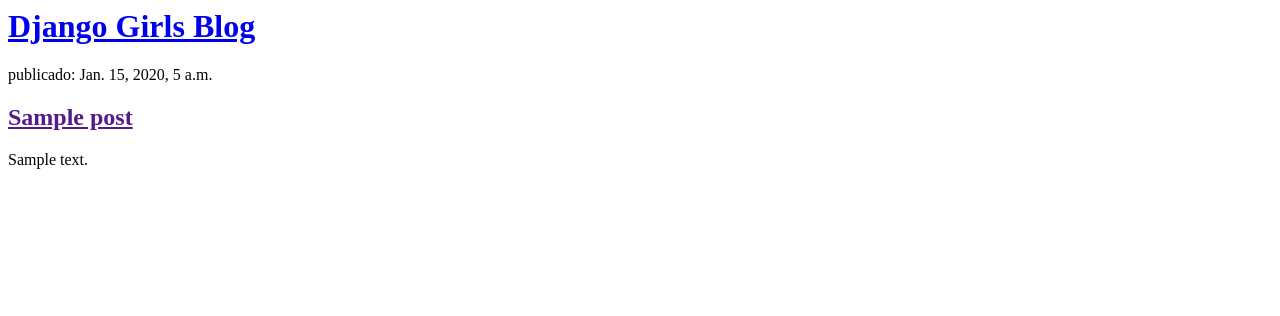
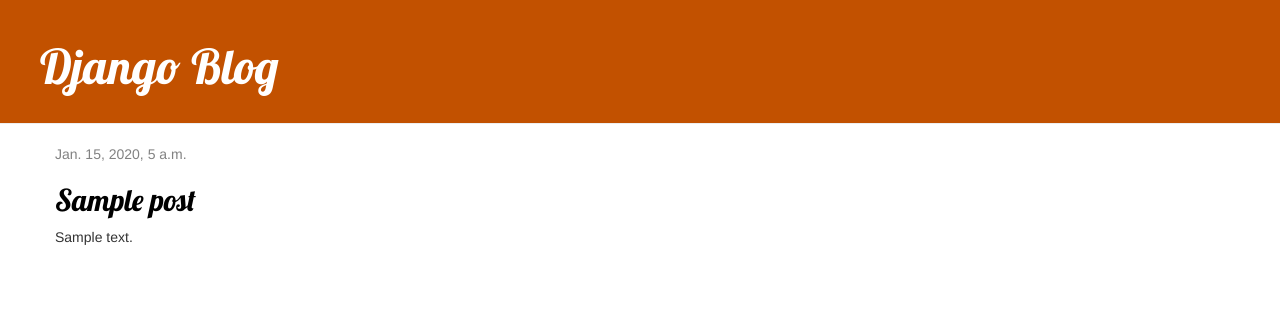
Before and after one commit to Nikotastic/my-first-blog, a Django app: page / in a window 1280 px wide. Shown: the top 316 px of the page. Run offline with Django 5.2, Linux system fonts and the light colour scheme; tables that the repository leaves empty hold one stand-in row (values such as "Sample post"); some libraries are stand-ins or nearby versions.

Commit message:
Added views and template for blog post details as well as CSS for the site

```diff
--- /dev/null
+++ b/blog/static/css/blog.css
@@ -0,0 +1,46 @@
+.page-header {
+    background-color: #C25100;
+    margin-top: 0;
+    padding: 20px 20px 20px 40px;
+}
+
+.page-header h1, .page-header h1 a, .page-header h1 a:visited, .page-header h1 a:active {
+    color: #ffffff;
+    font-size: 36pt;
+    text-decoration: none;
+}
+
+.content {
+    margin-left: 40px;
+}
+
+h1, h2, h3, h4 {
+    font-family: 'Lobster', cursive;
+}
+
+.date {
+    color: #828282;
+}
+
+.save {
+    float: right;
+}
+
+.post-form textarea, .post-form input {
+    width: 100%;
+}
+
+.top-menu, .top-menu:hover, .top-menu:visited {
+    color: #ffffff;
+    float: right;
+    font-size: 26pt;
+    margin-right: 20px;
+}
+
+.post {
+    margin-bottom: 70px;
+}
+
+.post h2 a, .post h2 a:visited {
+    color: #000000;
+}
--- /dev/null
+++ b/blog/templates/blog/base.html
@@ -0,0 +1,36 @@
+{% load static %}
+<html>
+  <head>
+    <title>Django Girls blog</title>
+    <link
+      rel="stylesheet"
+      href="//maxcdn.bootstrapcdn.com/bootstrap/3.2.0/css/bootstrap.min.css"
+    />
+    <link
+      rel="stylesheet"
+      href="//maxcdn.bootstrapcdn.com/bootstrap/3.2.0/css/bootstrap-theme.min.css"
+    />
+    <link
+      href="//fonts.googleapis.com/css?family=Lobster&subset=latin,latin-ext"
+      rel="stylesheet"
+      type="text/css"
+    />
+    <link rel="stylesheet" href="{% static 'css/blog.css' %}" />
+  </head>
+  <body>
+    <div class="page-header">
+        {% if user.is_authenticated %}
+        <a href="{% url 'post_new' %}" class="top-menu"><span class="glyphicon glyphicon-plus"></span></a>
+        {% endif %}
+        <h1><a href="/">Django Blog</a></h1>
+    </div>
+    <div class="content container">
+        <div class="row">
+            <div class="col-md-8">
+                {% block content %}
+                {% endblock %}
+            </div>
+        </div>
+    </div>
+</body>
+</html>
--- a/blog/templates/blog/post_list.html
+++ b/blog/templates/blog/post_list.html
@@ -1,11 +1,29 @@
-<div>
-    <h1><a href="/">Django Girls Blog</a></h1>
-</div>
-
-{% for post in posts %}
-    <div>
-        <p> publicado: {{ post.published_date }}</p>
-        <h2><a href="">{{ post.title }}</a></h2>
-        <p>{{ post.text|linebreaksbr }}</p>
+{% extends 'blog/base.html' %} {% block content %} {% for post in posts %}
+{% load static %}
+<html>
+  <head>
+    <title>Django Girls blog</title>
+    <link
+      rel="stylesheet"
+      href="//maxcdn.bootstrapcdn.com/bootstrap/3.2.0/css/bootstrap.min.css"
+    />
+    <link
+      rel="stylesheet"
+      href="//maxcdn.bootstrapcdn.com/bootstrap/3.2.0/css/bootstrap-theme.min.css"
+    />
+    <link rel="stylesheet" href="{% static 'css/blog.css' %}" />
+    <link
+      href="//fonts.googleapis.com/css?family=Lobster&subset=latin,latin-ext"
+      rel="stylesheet"
+      type="text/css"
+    />
+  </head>
+  <body>
+    <div class="post">
+      <div class="date">{{ post.published_date }}</div>
+      <h2><a href="{% url 'post_detail' pk=post.pk %}">{{ post.title }}</a></h2>
+      <p>{{ post.text|linebreaksbr }}</p>
     </div>
-{% endfor %}
+    {% endfor %} {% endblock %}
+  </body>
+</html>
--- a/blog/urls.py
+++ b/blog/urls.py
@@ -4,4 +4,6 @@
 
 urlpatterns = [
     path('', views.post_list, name='post_list'),
+    path('post/<int:pk>/', views.post_detail, name='post_detail'),
+    path('post/new/', views.post_new, name='post_new'),
 ]
--- a/blog/views.py
+++ b/blog/views.py
@@ -1,7 +1,16 @@
 from django.shortcuts import render
 from django.utils import timezone
 from .models import Post
+from django.shortcuts import render, get_object_or_404
 
 def post_list(request):
     posts = Post.objects.filter(published_date__lte=timezone.now()).order_by('published_date')
     return render(request, 'blog/post_list.html', {'posts': posts})
+
+
+def post_detail(request, pk):
+    post = get_object_or_404(Post, pk=pk)
+    return render(request, 'blog/post_detail.html', {'post': post})
+
+def post_new(request):
+    return render(request, 'blog/post_edit.html')
--- a/mysite/settings.py
+++ b/mysite/settings.py
@@ -117,6 +117,9 @@
 # https://docs.djangoproject.com/en/5.1/howto/static-files/
 
 STATIC_URL = 'static/'
+STATICFILES_DIRS = [
+    BASE_DIR / "blog/static",
+]
 STATIC_ROOT = BASE_DIR / 'static'
 
 # Default primary key field type
```
Also changed, not shown: blog/templates/blog/post_detail.html (added, +13 -0 lines), blog/templates/blog/post_edit.html (added, +9 -0 lines), 1 other file.
